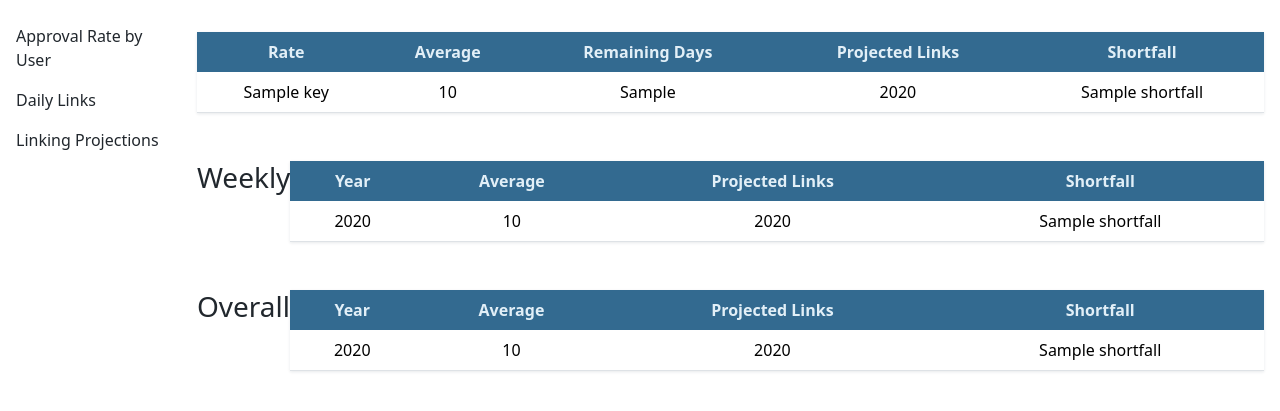
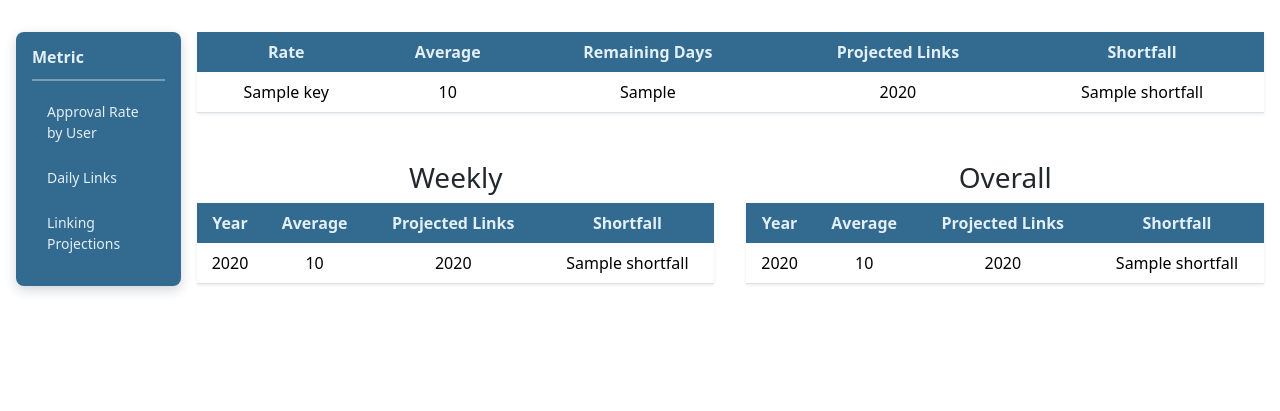
Before and after one commit to HHS/ACF-pir-data, a Flask app: template src/pir_pipeline/dashboard/templates/metrics/projections.html in a window 1280 px wide. Shown: the part 70-481 px from the top of the page. Run offline with Flask 3, Linux system fonts and the light colour scheme; the template is opened without the code that fills it: most values are stand-ins (such as "Sample title", 1, 10 or a date in 2020); parts of the project's set-up code (start-up, migrations or seed data) failed here and were passed over; some libraries are stand-ins or nearby versions.

Commit message:
Navigation panel for metrics

```diff
--- /dev/null
+++ b/src/pir_pipeline/dashboard/static/metrics/metrics.js
@@ -0,0 +1,30 @@
+// Smooth scroll
+// Adapted from Claude
+document.querySelectorAll('a[href^="#"]').forEach(anchor => {
+    anchor.addEventListener('click', function (e) {
+        e.preventDefault();
+        const target = document.querySelector(this.getAttribute('href'));
+        if (target) {
+            target.scrollIntoView({
+                behavior: 'smooth',
+                block: 'start'
+            });
+        }
+    });
+});
+
+// Change the active link
+document.addEventListener("DOMContentLoaded", toggleActive())
+
+function toggleActive() {
+    const links = document.querySelectorAll('.floating-nav-link');
+    for (let i = 0; i < links.length; i++) {
+        console.log(links[i]);
+        if (document.URL.includes(links[i].getAttribute("href"))) {
+            links.forEach(link => {
+                link.classList.remove("active");
+            })
+            links[i].classList.add("active");
+        }
+    }
+}
--- a/src/pir_pipeline/dashboard/static/styles/metrics.css
+++ b/src/pir_pipeline/dashboard/static/styles/metrics.css
@@ -15,3 +15,123 @@
 section.main-panel {
     width: 100%;
 }
+
+div#yearly-average-tables {
+    display: flex;
+}
+
+div.projections {
+    flex-direction: column;
+}
+
+/* Adapted from Claude */
+/* Floating Navigation Panel */
+.floating-nav {
+    background-color: var(--primary);
+    border-radius: 0.5em;
+    box-shadow: 0 4px 12px rgba(23, 44, 60, 0.2);
+    padding: 1em;
+    transition: all 0.3s ease;
+    margin-top: 1em;
+}
+
+/* .floating-nav.collapsed {
+    right: -160px;
+} */
+
+.floating-nav-header {
+    display: flex;
+    justify-content: space-between;
+    align-items: center;
+    padding-bottom: 0.75rem;
+    margin-bottom: 0.75rem;
+    border-bottom: 2px solid var(--secondary);
+}
+
+.floating-nav-title {
+    font-size: 1rem;
+    font-weight: 600;
+    color: var(--light);
+    margin: 0;
+}
+
+.floating-nav-toggle {
+    background: none;
+    border: none;
+    color: var(--light);
+    cursor: pointer;
+    padding: 0.25rem;
+    display: flex;
+    align-items: center;
+    transition: color 0.2s ease;
+}
+
+.floating-nav-toggle:hover {
+    color: var(--info);
+}
+
+.floating-nav-list {
+    list-style: none;
+    padding: 0;
+    margin: 0;
+}
+
+.floating-nav-item {
+    margin-bottom: 0.5rem;
+}
+
+.floating-nav-link {
+    display: block;
+    color: var(--light);
+    text-decoration: none;
+    padding: 0.5rem 0.75rem;
+    border-radius: 0.25rem;
+    font-size: 0.875rem;
+    transition: all 0.2s ease;
+    border-left: 3px solid transparent;
+}
+
+.floating-nav-link:hover {
+    background-color: rgba(255, 255, 255, 0.1);
+    color: var(--info);
+    border-left-color: var(--info);
+    padding-left: 1rem;
+}
+
+.floating-nav-link.active {
+    background-color: var(--secondary);
+    color: var(--light);
+    border-left-color: var(--light);
+    font-weight: 600;
+}
+
+.floating-nav-divider {
+    height: 1px;
+    background-color: var(--secondary);
+    margin: 0.75rem 0;
+    opacity: 0.5;
+}
+
+/* Floating Nav Icon/Badge */
+.floating-nav-badge {
+    display: inline-block;
+    background-color: var(--accent);
+    color: var(--dark);
+    font-size: 0.75rem;
+    padding: 0.125rem 0.5rem;
+    border-radius: 0.25rem;
+    margin-left: 0.5rem;
+    font-weight: 600;
+}
+
+/* Responsive adjustments */
+@media (max-width: 768px) {
+    .floating-nav {
+        right: 1em;
+        min-width: 180px;
+    }
+
+    .floating-nav.left {
+        left: 1em;
+    }
+}
--- a/src/pir_pipeline/dashboard/templates/metrics/base.html
+++ b/src/pir_pipeline/dashboard/templates/metrics/base.html
@@ -7,19 +7,28 @@
 
 {% block content %}
     <section class="nav-panel">
-        <ul class="navbar-nav">
-            <li class="nav-item">
-                <a class="nav-link active" href="{{ url_for("metrics.index") }}">Approval Rate by User</a>
-            </li>
-            <li class="nav-item">
-                <a class="nav-link active" href="{{ url_for("metrics.daily_links") }}">Daily Links</a>
-            </li>
-            <li class="nav-item">
-                <a class="nav-link active" href="{{ url_for("metrics.projections") }}">Linking Projections</a>
-            </li>
-        </ul>
+        <nav class="floating-nav" id="floatingNav">
+            <div class="floating-nav-header">
+                <h3 class="floating-nav-title">Metric</h3>
+            </div>
+            <ul class="floating-nav-list">
+                <li class="floating-nav-item">
+                    <a class="floating-nav-link" href="{{ url_for("metrics.index") }}">Approval Rate by User</a>
+                </li>
+                <li class="floating-nav-item">
+                    <a class="floating-nav-link" href="{{ url_for("metrics.daily_links") }}">Daily Links</a>
+                </li>
+                <li class="floating-nav-item">
+                    <a class="floating-nav-link" href="{{ url_for("metrics.projections") }}">Linking Projections</a>
+                </li>
+            </ul>
+        </nav>
     </section>
     <section class="main-panel">
         {% block main_panel %}{% endblock %}
     </section>
 {% endblock %}
+
+{% block scripts %}
+    <script type="module" src="{{ url_for('static', filename='metrics/metrics.js') }}"></script>
+{% endblock %}
--- a/src/pir_pipeline/dashboard/templates/metrics/daily_links.html
+++ b/src/pir_pipeline/dashboard/templates/metrics/daily_links.html
@@ -18,7 +18,3 @@
         </table>
     </div>
 {% endblock %}
-
-{% block scripts %}
-    <script type="module" src="https://1.www.s81c.com/common/carbon/web-components/tag/v2/latest/progress-bar.min.js"></script>
-{% endblock %}
--- a/src/pir_pipeline/dashboard/templates/metrics/metrics.html
+++ b/src/pir_pipeline/dashboard/templates/metrics/metrics.html
@@ -18,7 +18,3 @@
         </table>
     </div>
 {% endblock %}
-
-{% block scripts %}
-    <script type="module" src="https://1.www.s81c.com/common/carbon/web-components/tag/v2/latest/progress-bar.min.js"></script>
-{% endblock %}
--- a/src/pir_pipeline/dashboard/templates/metrics/projections.html
+++ b/src/pir_pipeline/dashboard/templates/metrics/projections.html
@@ -68,7 +68,3 @@
         </div>
     </div>
 {% endblock %}
-
-{% block scripts %}
-    <script type="module" src="https://1.www.s81c.com/common/carbon/web-components/tag/v2/latest/progress-bar.min.js"></script>
-{% endblock %}
```
